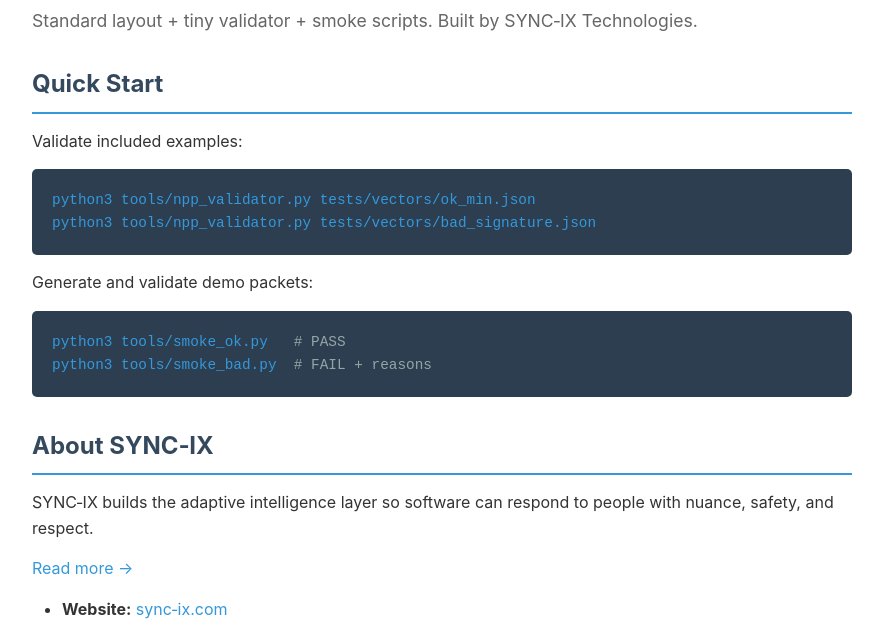
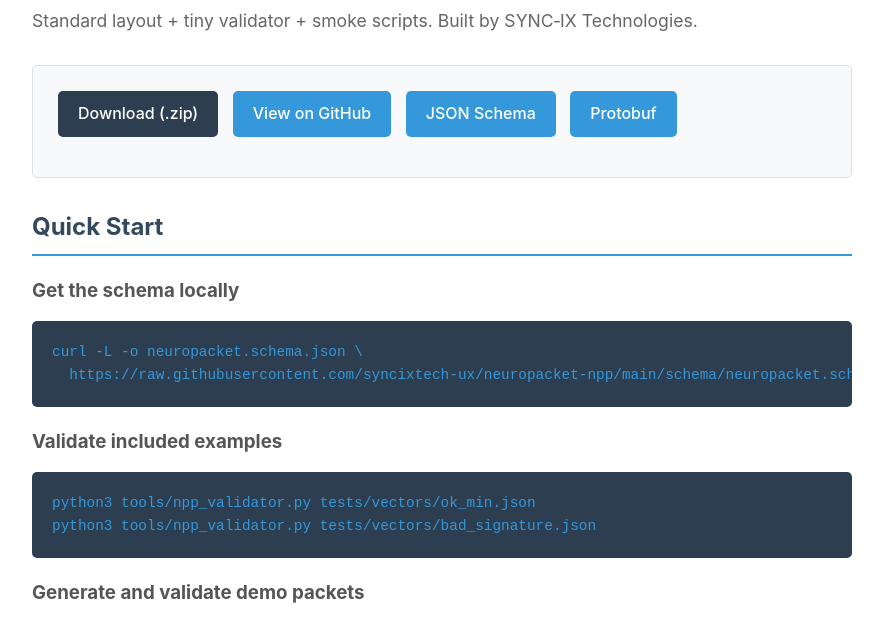
Before and after one commit to syncixtech-ux/neuropacket-npp, a plain HTML site: page docs/index.html in a window 1280 px wide. Shown: the part 191-811 px from the top of the page, without its empty margins (198-1081 px from the left). Drawn offline with Linux system fonts and the light colour scheme.

Commit message:
Add download buttons and schema setup instructions to docs
- Add Download (.zip), GitHub, JSON Schema, and Protobuf buttons
- Add curl command to fetch schema locally
- Reorganize Quick Start with clear subsections
- Style buttons with hover effects

```diff
--- a/docs/index.html
+++ b/docs/index.html
@@ -104,6 +104,34 @@
             font-size: 1.1em;
             margin-bottom: 30px;
         }
+        .card {
+            background: #f8f9fa;
+            border: 1px solid #e0e0e0;
+            border-radius: 5px;
+            padding: 20px;
+            margin: 20px 0;
+        }
+        .btn {
+            display: inline-block;
+            padding: 10px 20px;
+            margin: 5px;
+            background: #3498db;
+            color: white;
+            border-radius: 5px;
+            text-decoration: none;
+            font-weight: 500;
+            transition: background 0.3s;
+        }
+        .btn:hover {
+            background: #2980b9;
+            text-decoration: none;
+        }
+        .btn-primary {
+            background: #2c3e50;
+        }
+        .btn-primary:hover {
+            background: #1a252f;
+        }
     </style>
 </head>
 <body>
@@ -111,12 +139,38 @@
         <h1>Neuropacket & Neuropacket Protocol (NPP) — Free Minimal</h1>
         <p class="subtitle">Standard layout + tiny validator + smoke scripts. Built by SYNC‑IX Technologies.</p>
 
+        <div class="card">
+            <p>
+                <a class="btn btn-primary"
+                   href="https://github.com/syncixtech-ux/neuropacket-npp/archive/refs/heads/main.zip">
+                    Download (.zip)
+                </a>
+                <a class="btn" href="https://github.com/syncixtech-ux/neuropacket-npp">
+                    View on GitHub
+                </a>
+                <!-- GitHub Pages only serves /docs, so link to RAW files for schema/proto -->
+                <a class="btn"
+                   href="https://raw.githubusercontent.com/syncixtech-ux/neuropacket-npp/main/schema/neuropacket.schema.json">
+                    JSON Schema
+                </a>
+                <a class="btn"
+                   href="https://raw.githubusercontent.com/syncixtech-ux/neuropacket-npp/main/proto/neuropacket.proto">
+                    Protobuf
+                </a>
+            </p>
+        </div>
+
         <h2>Quick Start</h2>
-        <p>Validate included examples:</p>
+
+        <h3>Get the schema locally</h3>
+        <pre><code><span class="cmd">curl -L -o neuropacket.schema.json \
+  https://raw.githubusercontent.com/syncixtech-ux/neuropacket-npp/main/schema/neuropacket.schema.json</span></code></pre>
+
+        <h3>Validate included examples</h3>
         <pre><code><span class="cmd">python3 tools/npp_validator.py tests/vectors/ok_min.json</span>
 <span class="cmd">python3 tools/npp_validator.py tests/vectors/bad_signature.json</span></code></pre>
 
-        <p>Generate and validate demo packets:</p>
+        <h3>Generate and validate demo packets</h3>
         <pre><code><span class="cmd">python3 tools/smoke_ok.py</span>   <span class="comment"># PASS</span>
 <span class="cmd">python3 tools/smoke_bad.py</span>  <span class="comment"># FAIL + reasons</span></code></pre>
 
```
